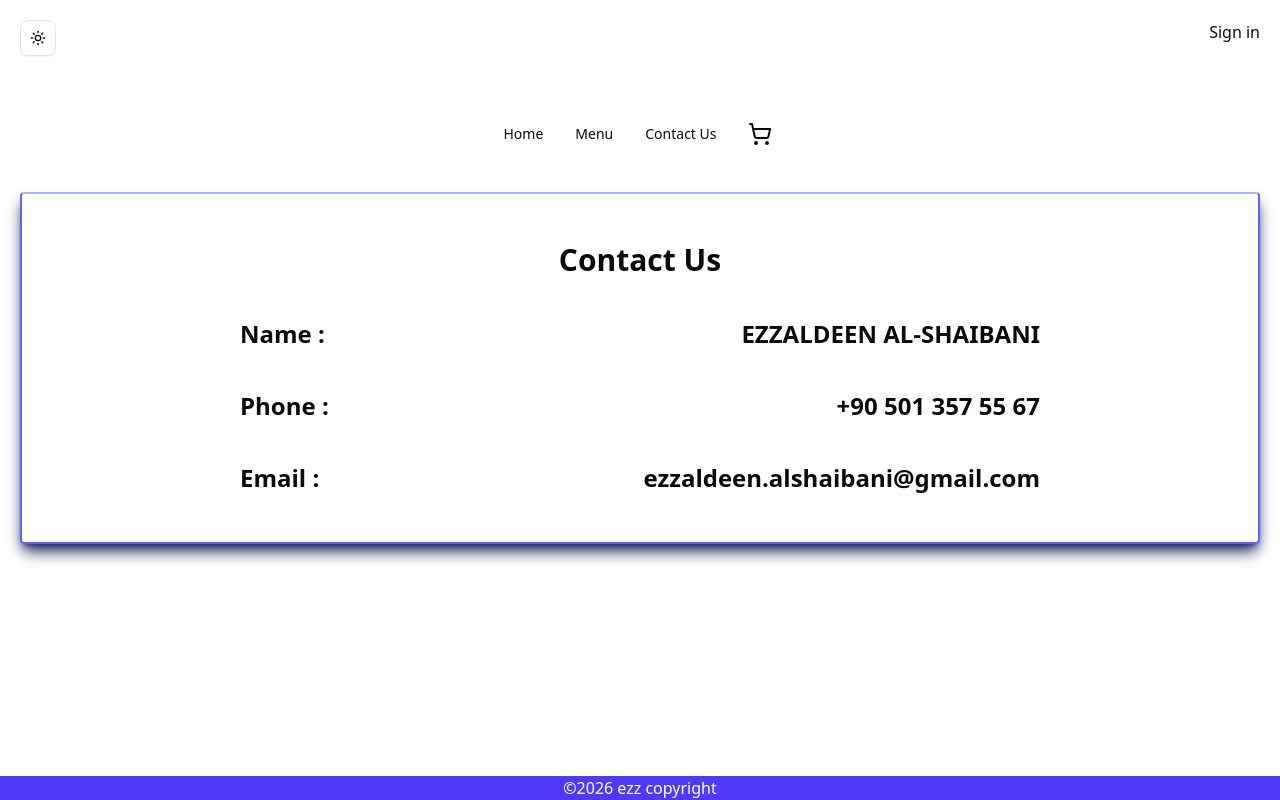
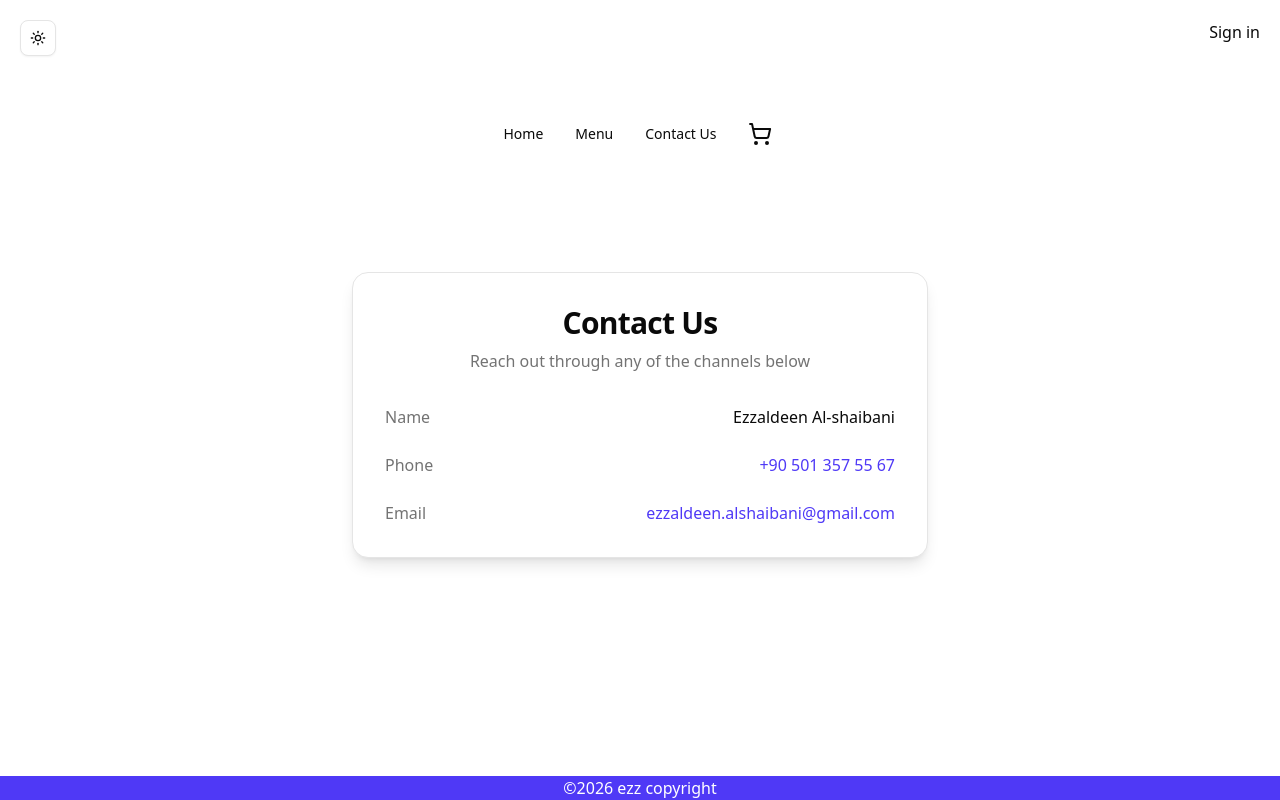
Before and after one commit to Splendor-3zz/Menu-system, a Next.js app: page /About in a window 1280 px wide. Built offline with nearby package versions, Linux system fonts and the light colour scheme; no server answers; the database is empty.

Commit message:
links and cart number of order

```diff
--- a/action/action.ts
+++ b/action/action.ts
@@ -577,7 +577,7 @@ export const cartItemsAction = async () => {
       where: { userId },
       include: { items: true },
     });
-    return cart?.items.reduce((sum, ci) => sum + ci.quantity, 0) ?? null;
+    return cart?.items.reduce((sum, ci) => sum + ci.quantity, 0) || null;
   }
 
   if (!guestId) return null;
@@ -587,7 +587,7 @@ export const cartItemsAction = async () => {
     include: { items: true },
   });
 
-  return guestCart?.items.reduce((sum, ci) => sum + ci.quantity, 0) ?? null;
+  return guestCart?.items.reduce((sum, ci) => sum + ci.quantity, 0) || null;
 };
 
 
--- a/src/app/About/page.tsx
+++ b/src/app/About/page.tsx
@@ -1,24 +1,50 @@
-interface IProps {}
+const Page = () => {
+  return (
+    <section className="flex justify-center px-4 py-20">
+      <div className="w-full max-w-xl rounded-2xl border border-border bg-background shadow-lg p-8 space-y-8">
 
-const page = ({}: IProps) => {
-  return (
+        <header className="text-center space-y-2">
+          <h1 className="text-3xl font-semibold tracking-tight">
+            Contact Us
+          </h1>
+          <p className="text-muted-foreground">
+            Reach out through any of the channels below
+          </p>
+        </header>
 
-      <div className="flex flex-col justify-center content-center items-center border-2 border-indigo-500 border-t-indigo-300 rounded py-12 mx-5 shadow-lg shadow-blue-950 shado">
-        <h1 className="text-3xl font-bold">Contact Us</h1>
-        <div className="flex justify-between w-200 mt-10 space-x-20">
-          <h1 className="text-2xl font-bold">Name :</h1>
-          <h1 className="text-2xl font-bold">EZZALDEEN AL-SHAIBANI</h1>
+        <div className="space-y-6">
+          {/* Name */}
+          <div className="flex justify-between items-center">
+            <span className="text-muted-foreground">Name</span>
+            <span className="font-medium">Ezzaldeen Al-shaibani</span>
+          </div>
+
+          {/* Phone */}
+          <div className="flex justify-between items-center">
+            <span className="text-muted-foreground">Phone</span>
+            <a
+              href="https://wa.me/905013575567"
+              className="font-medium text-indigo-600 hover:underline"
+            >
+              +90 501 357 55 67
+            </a>
+          </div>
+
+          {/* Email */}
+          <div className="flex justify-between items-center">
+            <span className="text-muted-foreground">Email</span>
+            <a
+              href="mailto:ezzaldeen.alshaibani@gmail.com"
+              className="font-medium text-indigo-600 hover:underline"
+            >
+              ezzaldeen.alshaibani@gmail.com
+            </a>
+          </div>
         </div>
-        <div className="flex justify-between w-200 mt-10 space-x-20">
-          <h1 className="text-2xl font-bold">Phone :</h1>
-          <h1 className="text-2xl font-bold">+90 501 357 55 67</h1>
-        </div>
-        <div className="flex justify-between w-200 mt-10 space-x-20">
-          <h1 className="text-2xl font-bold">Email :</h1>
-          <h1 className="text-2xl font-bold">ezzaldeen.alshaibani@gmail.com</h1>
-        </div>
+
       </div>
+    </section>
   );
 };
 
-export default page;
+export default Page;
--- a/src/app/CategoryPage/loading.tsx
+++ /dev/null
@@ -1,11 +0,0 @@
-interface IProps {
-
-}
-
-const loading = ({}: IProps) => {
-    return(
-        <h1>Hello Ezz</h1>
-    )
-}
-
-export default loading
--- a/src/components/HomePage.tsx
+++ b/src/components/HomePage.tsx
@@ -16,11 +16,9 @@ const Home = ({}: IProps) => {
           Lorem ipsum dolor sit amet, consectetur adipiscing elit, sed do
           eiusmod tempor incididunt ut labore et dolore magna aliqua.
         </h6>
-        <Button className="bg-indigo-500 cursor-pointer text-white px-10 m-3 hover:bg-indigo-300">
-        <Link href={"/CategoryPage"}>
+        <Link className="bg-indigo-500 cursor-pointer text-white px-8 pt-1 pb-1.5 m-3 hover:bg-indigo-300 rounded" href={"/CategoryPage"}>
         order now
         </Link>
-        </Button>
       </div>
       <div>
         <Image
--- a/src/components/Items/AddToCartButton.tsx
+++ b/src/components/Items/AddToCartButton.tsx
@@ -25,7 +25,7 @@ export function AddToCartButton({ id }: { id: string }) {
   };
   return (
     <Button
-      className="w-full mt-5 cursor-pointer"
+      className="w-full mt-5 cursor-pointer bg-indigo-500 text-white hover:bg-indigo-400"
       onClick={ onAdd}
     >
       Add to Cart
```
